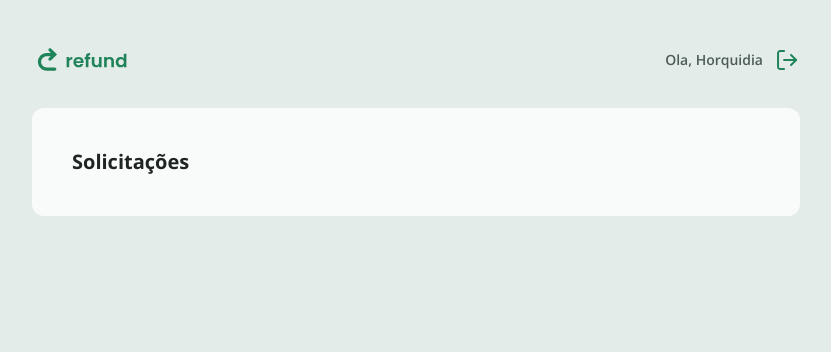
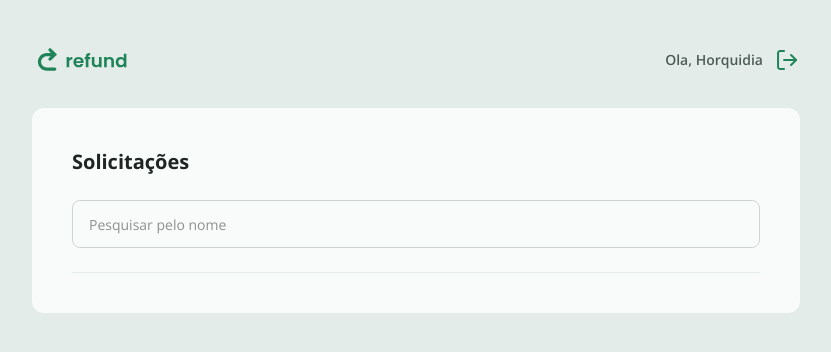
Before and after one commit to horquidia-lima/refund-tailwind, a React (Vite) app: page / in a window 1280 px wide. Shown: the top 352 px of the page, without its empty margins (224-1055 px from the left). Built offline with nearby package versions, Linux system fonts and the light colour scheme.

Commit message:
Input de Pesquisa

```diff
--- a/src/pages/Dashboard.tsx
+++ b/src/pages/Dashboard.tsx
@@ -1,7 +1,21 @@
+import { useState } from "react"
+import { Input } from "../components/Input"
+
 export function Dashboard() {
+    const [name, setName] = useState('')
+
+    function fetchRefunds(e: React.FormEvent) {
+        e.preventDefault()
+        console.log(name)
+    }
+
     return (
         <div className="bg-gray-500 rounded-xl p-10 md:min-w-[768px]">
             <h1 className="text-gray-100 font-bold text-xl flex-1">Solicitações</h1>
+
+            <form onSubmit={fetchRefunds} className="flex flex-1 items-center justify-between pb-6 border-b-[1px] border-b-gray-400 md:flex-row gap-2 mt-6">
+                <Input placeholder="Pesquisar pelo nome" onChange={e => setName(e.target.value)}/>
+            </form>
         </div>
     )
 }
```
